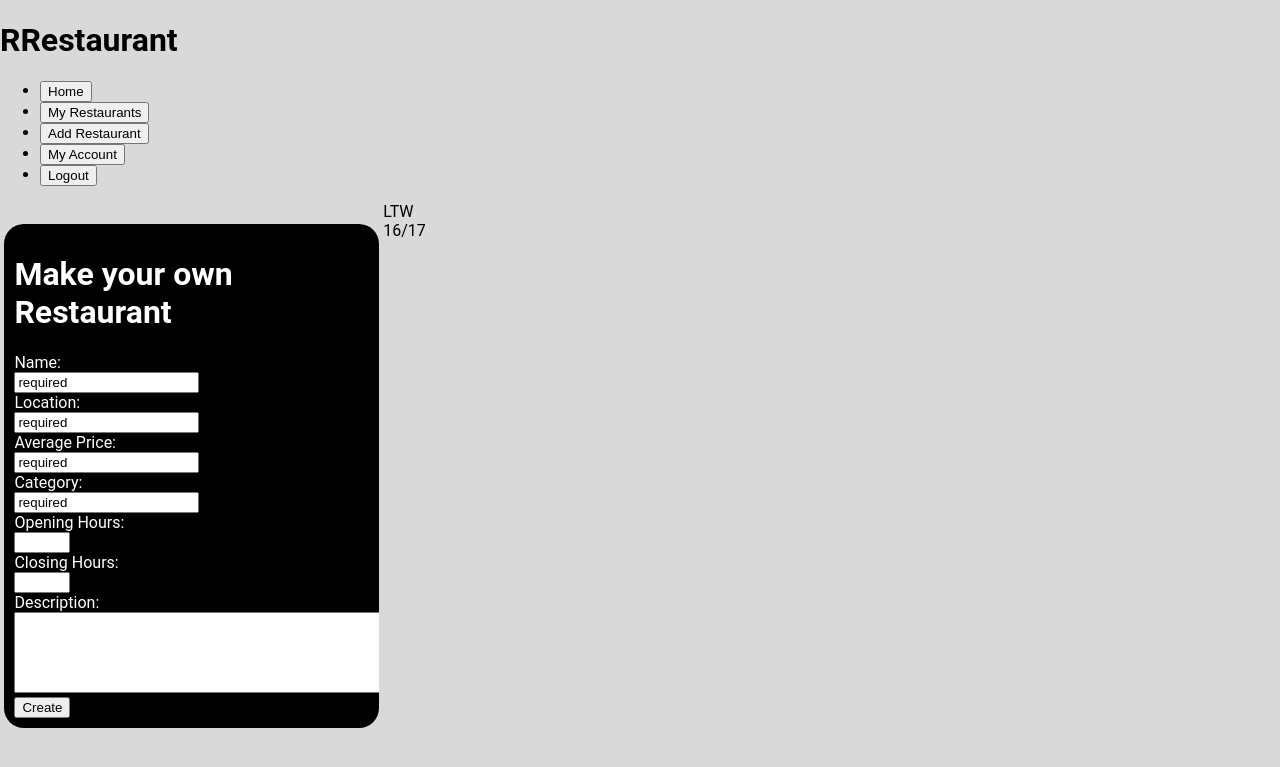
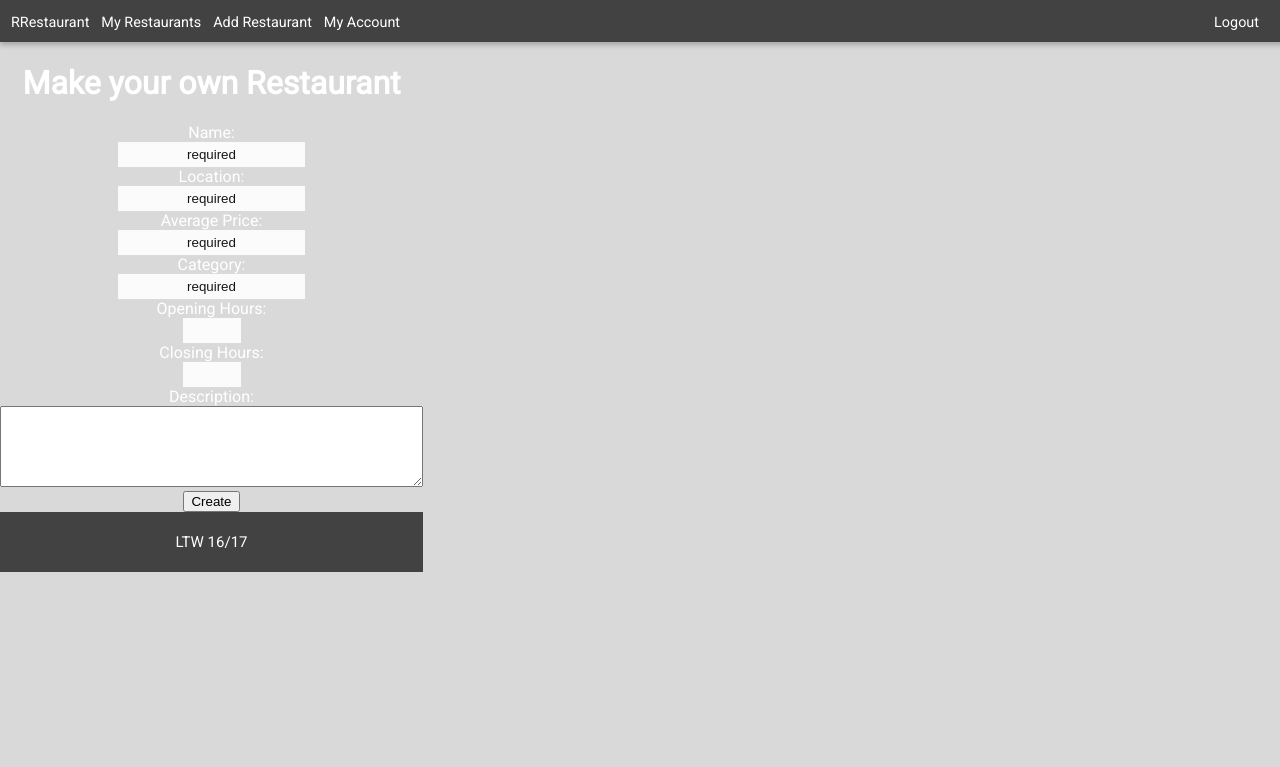
Before and after one commit to jorge123321/LTW, a PHP site: page /add_restaurant.php in a window 1280 px wide. Shown: the top 767 px of the page. Run offline with PHP 8.4, Linux system fonts and the light colour scheme; the visitor is signed in with stand-in values (Sample User, id 1); data comes from the database, SQL or seed files in the repository; some libraries are stand-ins or nearby versions.

Commit message:
main page css

```diff
--- a/project/css/main.css
+++ b/project/css/main.css
@@ -7,10 +7,132 @@ body{
 
 img{
 	border:1px solid;
-	border-color: #4484CE;
+	border-color: #424242;
 	width:50%;
 	height:50%;
 }
+
+/*
+Header CSS
+*/
+
+#header h2{
+	text-align:center;
+	background-color: #ff0000;
+	color: #0000ff;
+	font-size:20px;
+}
+
+#menu{
+	z-index:1;
+	position:absolute;
+}
+
+#menu ul{
+	list-style-type:none;
+	margin:0;
+	/*display:table;*/
+	background-color:#424242; /*#4484CE;*/
+	padding:5px;
+	position: fixed;
+    width:100%;
+	height:4vh;
+	box-shadow: 0px 3px 5px 0px rgba(51,51,51,0.3);
+}
+#menu li{
+	/*display:table-cell;
+	vertical-align:middle;*/
+	/*display:inline-block;*/
+	margin-top:1vh;
+	margin-right:10px;
+}
+
+#home,#restaurantsOwner,#restaurantAdd,#myacc{
+	float:left;
+}
+
+#logout,#login,#signup{
+	float:right;
+}
+
+#menu li:last-child {
+	padding-right:10px;
+}
+
+.menu_button{
+	font-family: 'Roboto', sans-serif, bold;
+	font-size: 18px;
+	font-size:1.8vh;
+	color:white;
+	border:none;
+	background-color:#424242;
+}
+
+.menu_button:hover{
+	border-bottom:2px solid;
+	border-color: #9e9e9e;/*#86b0df;*/
+}
+
+/* Login CSS */
+
+input{
+	margin: 0;
+	border: 0px solid;
+	text-align: center;
+	padding:5px;
+	opacity: 0.9;
+}
+
+#loginForm{
+	display: none;
+	margin:0;
+	position: absolute;
+	top: 4.8vh;
+	right:0vw;
+	padding:3px;
+	border-bottom-left-radius:4px;
+	background-color:#424242;
+	z-index:99;
+	border:1px solid;
+	border-color: #424242;
+	box-shadow: 0px 3px 5px 0px rgba(51,51,51,0.3);
+}
+
+#login_username{
+	/*border-top-left-radius:4px;*/
+	border-bottom: 1px lightgray solid;
+}
+
+#login_pass{
+	border-bottom-left-radius:2px;
+	/*border-bottom-right-radius:2px;*/
+}
+
+#login_button{
+	border:0px;
+	margin:0;
+	border-top-left-radius:2px;
+	border-top-right-radius:2px;
+	border-bottom-left-radius:2px;
+	border-bottom-right-radius:2px;
+}
+
+/*
+	Main page CSS
+*/
+
+a{
+	color:black;
+	text-decoration:underline;
+}
+
+#content{
+	border-radius: 20px;
+	margin-top:8vh;
+	color: #ffffff;
+	text-align:center;
+}
+
 
 #srestaurant{
 	opacity:0.6;
@@ -20,67 +142,42 @@ img{
 	box-shadow: 1px 3px 5px 0px rgba(51,51,51,0.2);
 }
 
-#sidebar {
-	text-align: center;
-	background-color:#00ff00;
-	border-style: solid;
-	border-width: 5px;
-	border-color: green;
+
+#rest{
+ 	display:inline-block;
+ 	text-align:center;
+	color:black;
+ 	background-color:#e6e6e6;
+ 	padding:1px;
 	border-radius:2px;
+ 	opacity:0.9;
+ 	margin:30px 30px 15px 0px;
 	box-shadow: 1px 3px 5px 0px rgba(51,51,51,0.2);
-	display: inline-block;
-	color: #ffffff;
-	text-align:center;
-	width:35%;
-	float: right;
-	margin:5%;
-	margin-left:1%;
-	margin-right:1%;
-
+ 	font-size: 13px;
+	width: 40%;
+	z-index:0;
 }
 
-#content{
-	display:inline-block;
-	border-radius: 20px;
-	display: inline-block;
-	background-color: #000000;
-	color: #ffffff;
-	text-align:left;
-	margin: 5%;
-	margin-left: 1%;
-	margin-right:1%;
-	width:80%;
-	overflow: auto;
-  float: left;
-  padding: 10px;
+#footer{
+	display:table;
+	height: 60px;
+    width:100%;
+    position: relative;
+	left: 0;
+    bottom: 0;
+	text-align:center;
+	background-color:#424242;
+	color:white;
+	font-size:15px;
+	box-shadow: box-shadow: 0px -10px 14px -11px rgba(0,0,0,0.5);
 }
 
-#header h2{
-	text-align:center;
-	background-color: #ff0000;
-	color: #0000ff;
-	font-size:20px;
+#footer_text{
+	display:table-cell;
+	vertical-align:middle;
+	/*display:inline-block;*/
 }
 
-#sidebar ul{
-
-	padding:1%;
-	opacity:1%;
-	font-size: 13px;
-	margin: 5%;
-	width:15%;
-}
-
-#loginForm{
-	display: none;
-	position: fixed;
-	top: 32%;
-	left:50%;
-	width:200px;
-	color: #ffffff;
-	padding:20px;
-	border-radius: 30px;
-}
 
 #replyForm{
 	display: none;
@@ -92,14 +189,3 @@ img{
 	padding:20px;
 	border-radius: 30px;
 }
-
-#rest{
- 	display:inline-block;
- 	text-align:center;
- 	background-color:#e6e6e6;
- 	padding:1px;
- 	opacity:0.9;
- 	margin:30px 30px 15px 0px;
- 	font-size: 13px;
-	width: 45%;
- }
--- a/project/templates/footer.php
+++ b/project/templates/footer.php
@@ -1,5 +1,5 @@
 <div id="footer">
-				<p> LTW 16/17 </p>
+	<div id="footer_text"><p> LTW 16/17 </p></div>
 </div>
 </body>
 </html>
--- a/project/templates/header.php
+++ b/project/templates/header.php
@@ -4,37 +4,35 @@
 		<title>RRestaurant</title>
 		<link rel="stylesheet" href="css/main.css">
 		<script src="http://code.jquery.com/jquery-1.11.3.min.js"></script>
+		<link href="https://fonts.googleapis.com/css?family=Roboto" rel="stylesheet">
 		<script src="main.js"></script>
 	</head>
 	<body>
 		<div id="header">
-				<h1> RRestaurant </h1>
 			<div id="menu">
 				<ul>
-					<li><button id="home" type="button"> Home</button></li>
+					<li><button id="home" class="menu_button" type="button"> RRestaurant</button></li>
 					<?php
 					if (isset($_SESSION['idUser'])){
 						if($_SESSION['type'] == 'owner'){
-								echo '<li><button id="restaurantsOwner" type="button">My Restaurants</a></li>';
-								echo '<li><button id="restaurantAdd" type="button">Add Restaurant</a></li>';
+								echo '<li><button id="restaurantsOwner" class="menu_button" type="button">My Restaurants</a></li>';
+								echo '<li><button id="restaurantAdd" class="menu_button" type="button">Add Restaurant</a></li>';
 						}
-						echo '<li><button id="myacc" type="button">My Account</button></li>';
-						echo '<li><button id="logout" type="button">Logout</a></li>';
+						echo '<li><button id="myacc" class="menu_button" type="button">My Account</button></li>';
+						echo '<li><button id="logout" class="menu_button" type="button">Logout</a></li>';
 					}
 					else{
-						echo '<li><button id="login" type="button">Login</button></li>';
-						echo '<li><button id="signup" type="button">Signup</button></li>';
+						echo '<li><button id="login" class="menu_button" type="button">Login</button></li>';
+						echo '<li><button id="signup" class="menu_button" type="button">Signup</button></li>';
 					}
 					?>
 				</ul>
 			</div>
 
 			<form id="loginForm" action="login_action.php" method="post">
-				Username:<br>
-				<input type="text" name="username" value="required"><br>
-				Pass:<br>
-				<input type="password" name="pass" value="required"><br>
-				<button type="submit">Log in</button>
+				<input type="text" id="login_username" name="username" placeholder="username" required><br>
+				<input type="password"  id="login_pass" name="pass" placeholder="password" required><br>
+				<button type="submit" id="login_button" >Log in</button>
 			</form>
 
 		</div>
```
Also changed, not shown: project/templates/mainMenu.php (+1 -16 lines).
